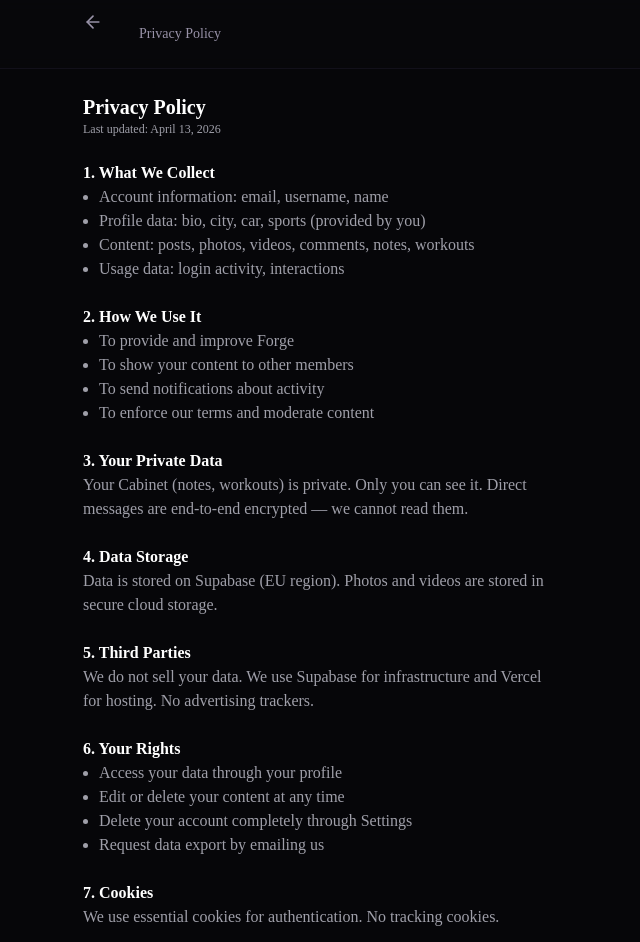
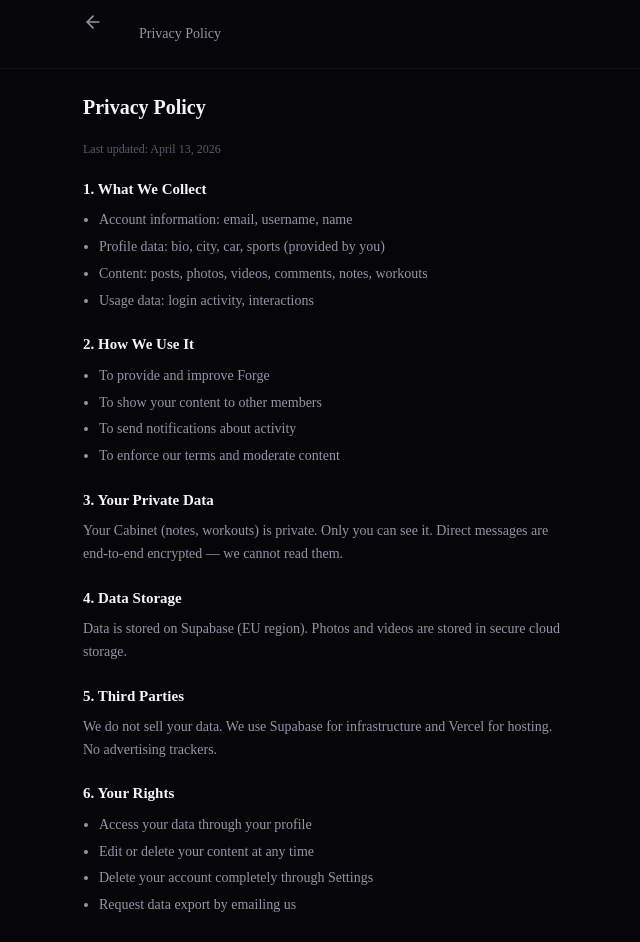
Before and after one commit to lxsmlv/forge, a Next.js app: page /privacy in a window 1280 px wide. Shown: the top 942 px of the page, without its empty margins (317-957 px from the left). Built offline with nearby package versions, Linux system fonts and the light colour scheme; no server answers.

Commit message:
i18n: Terms of Service and Privacy Policy fully translated to Russian, design-system tokens applied

```diff
--- a/src/app/privacy/page.tsx
+++ b/src/app/privacy/page.tsx
@@ -1,7 +1,14 @@
+'use client';
+
 import { ArrowLeft } from 'lucide-react';
 import Link from 'next/link';
+import { useT } from '@/lib/useT';
+import { getLocale } from '@/lib/i18n';
 
 export default function Privacy() {
+  const t = useT();
+  const locale = getLocale();
+
   return (
     <div className="min-h-screen bg-[var(--forge-black)] text-[var(--forge-text-primary)]">
       <header className="forge-header sticky top-0 z-50">
@@ -9,52 +16,110 @@ export default function Privacy() {
           <Link href="/" className="forge-press text-[var(--forge-text-secondary)] hover:text-[var(--forge-text-primary)] transition-colors">
             <ArrowLeft className="w-5 h-5" />
           </Link>
-          <span className="text-sm font-medium text-[var(--forge-text-secondary)]">Privacy Policy</span>
+          <span className="text-sm font-medium text-[var(--forge-text-secondary)]">
+            {locale === 'ru' ? 'Политика конфиденциальности' : 'Privacy Policy'}
+          </span>
         </div>
       </header>
-      <main className="max-w-lg mx-auto px-4 py-6 prose prose-invert prose-sm prose-zinc">
-        <h1 className="text-xl font-bold text-white">Privacy Policy</h1>
-        <p className="text-zinc-400 text-xs">Last updated: April 13, 2026</p>
+      <main className="max-w-lg mx-auto px-4 py-6">
+        {locale === 'ru' ? <PrivacyRU /> : <PrivacyEN />}
+      </main>
+    </div>
+  );
+}
 
-        <h2 className="text-base font-semibold text-white mt-6">1. What We Collect</h2>
-        <ul className="text-zinc-400 list-disc pl-4">
+function PrivacyEN() {
+  return (
+    <div className="flex flex-col gap-5 text-[14px] leading-relaxed text-[var(--forge-text-secondary)]">
+      <h1 className="text-xl font-bold text-[var(--forge-text-primary)]">Privacy Policy</h1>
+      <p className="text-xs text-[var(--forge-text-tertiary)]">Last updated: April 13, 2026</p>
+
+      <section><h2 className="text-[15px] font-semibold text-[var(--forge-text-primary)] mb-2">1. What We Collect</h2>
+      <ul className="list-disc pl-4 space-y-1">
         <li>Account information: email, username, name</li>
         <li>Profile data: bio, city, car, sports (provided by you)</li>
         <li>Content: posts, photos, videos, comments, notes, workouts</li>
         <li>Usage data: login activity, interactions</li>
-        </ul>
+      </ul></section>
 
-        <h2 className="text-base font-semibold text-white mt-6">2. How We Use It</h2>
-        <ul className="text-zinc-400 list-disc pl-4">
+      <section><h2 className="text-[15px] font-semibold text-[var(--forge-text-primary)] mb-2">2. How We Use It</h2>
+      <ul className="list-disc pl-4 space-y-1">
         <li>To provide and improve Forge</li>
         <li>To show your content to other members</li>
         <li>To send notifications about activity</li>
         <li>To enforce our terms and moderate content</li>
-        </ul>
+      </ul></section>
 
-        <h2 className="text-base font-semibold text-white mt-6">3. Your Private Data</h2>
-        <p className="text-zinc-400">Your Cabinet (notes, workouts) is private. Only you can see it. Direct messages are end-to-end encrypted — we cannot read them.</p>
+      <section><h2 className="text-[15px] font-semibold text-[var(--forge-text-primary)] mb-2">3. Your Private Data</h2>
+      <p>Your Cabinet (notes, workouts) is private. Only you can see it. Direct messages are end-to-end encrypted — we cannot read them.</p></section>
 
-        <h2 className="text-base font-semibold text-white mt-6">4. Data Storage</h2>
-        <p className="text-zinc-400">Data is stored on Supabase (EU region). Photos and videos are stored in secure cloud storage.</p>
+      <section><h2 className="text-[15px] font-semibold text-[var(--forge-text-primary)] mb-2">4. Data Storage</h2>
+      <p>Data is stored on Supabase (EU region). Photos and videos are stored in secure cloud storage.</p></section>
 
-        <h2 className="text-base font-semibold text-white mt-6">5. Third Parties</h2>
-        <p className="text-zinc-400">We do not sell your data. We use Supabase for infrastructure and Vercel for hosting. No advertising trackers.</p>
+      <section><h2 className="text-[15px] font-semibold text-[var(--forge-text-primary)] mb-2">5. Third Parties</h2>
+      <p>We do not sell your data. We use Supabase for infrastructure and Vercel for hosting. No advertising trackers.</p></section>
 
-        <h2 className="text-base font-semibold text-white mt-6">6. Your Rights</h2>
-        <ul className="text-zinc-400 list-disc pl-4">
+      <section><h2 className="text-[15px] font-semibold text-[var(--forge-text-primary)] mb-2">6. Your Rights</h2>
+      <ul className="list-disc pl-4 space-y-1">
         <li>Access your data through your profile</li>
         <li>Edit or delete your content at any time</li>
         <li>Delete your account completely through Settings</li>
         <li>Request data export by emailing us</li>
-        </ul>
+      </ul></section>
 
-        <h2 className="text-base font-semibold text-white mt-6">7. Cookies</h2>
-        <p className="text-zinc-400">We use essential cookies for authentication. No tracking cookies.</p>
+      <section><h2 className="text-[15px] font-semibold text-[var(--forge-text-primary)] mb-2">7. Cookies</h2>
+      <p>We use essential cookies for authentication. No tracking cookies.</p></section>
 
-        <h2 className="text-base font-semibold text-white mt-6">8. Contact</h2>
-        <p className="text-zinc-400">alex@forgeclub.app</p>
-      </main>
+      <section><h2 className="text-[15px] font-semibold text-[var(--forge-text-primary)] mb-2">8. Contact</h2>
+      <p>alex@forgeclub.app</p></section>
     </div>
   );
 }
+
+function PrivacyRU() {
+  return (
+    <div className="flex flex-col gap-5 text-[14px] leading-relaxed text-[var(--forge-text-secondary)]">
+      <h1 className="text-xl font-bold text-[var(--forge-text-primary)]">Политика конфиденциальности</h1>
+      <p className="text-xs text-[var(--forge-text-tertiary)]">Обновлено: 13 апреля 2026</p>
+
+      <section><h2 className="text-[15px] font-semibold text-[var(--forge-text-primary)] mb-2">1. Что мы собираем</h2>
+      <ul className="list-disc pl-4 space-y-1">
+        <li>Данные аккаунта: email, имя пользователя, имя</li>
+        <li>Данные профиля: биография, город, машина, виды спорта (заполняете вы)</li>
+        <li>Контент: посты, фото, видео, комментарии, заметки, тренировки</li>
+        <li>Данные использования: активность входа, взаимодействия</li>
+      </ul></section>
+
+      <section><h2 className="text-[15px] font-semibold text-[var(--forge-text-primary)] mb-2">2. Как мы используем данные</h2>
+      <ul className="list-disc pl-4 space-y-1">
+        <li>Для работы и улучшения Forge</li>
+        <li>Для показа вашего контента другим участникам</li>
+        <li>Для отправки уведомлений об активности</li>
+        <li>Для соблюдения условий и модерации контента</li>
+      </ul></section>
+
+      <section><h2 className="text-[15px] font-semibold text-[var(--forge-text-primary)] mb-2">3. Ваши приватные данные</h2>
+      <p>Ваш Кабинет (заметки, тренировки) приватный. Только вы его видите. Личные сообщения зашифрованы сквозным шифрованием — мы не можем их прочитать.</p></section>
+
+      <section><h2 className="text-[15px] font-semibold text-[var(--forge-text-primary)] mb-2">4. Хранение данных</h2>
+      <p>Данные хранятся на Supabase (регион ЕС). Фото и видео — в защищённом облачном хранилище.</p></section>
+
+      <section><h2 className="text-[15px] font-semibold text-[var(--forge-text-primary)] mb-2">5. Третьи стороны</h2>
+      <p>Мы не продаём ваши данные. Мы используем Supabase для инфраструктуры и Vercel для хостинга. Никаких рекламных трекеров.</p></section>
+
+      <section><h2 className="text-[15px] font-semibold text-[var(--forge-text-primary)] mb-2">6. Ваши права</h2>
+      <ul className="list-disc pl-4 space-y-1">
+        <li>Доступ к данным через профиль</li>
+        <li>Редактирование или удаление контента в любое время</li>
+        <li>Полное удаление аккаунта через Настройки</li>
+        <li>Запрос экспорта данных по email</li>
+      </ul></section>
+
+      <section><h2 className="text-[15px] font-semibold text-[var(--forge-text-primary)] mb-2">7. Файлы cookie</h2>
+      <p>Мы используем только необходимые cookie для аутентификации. Никаких отслеживающих cookie.</p></section>
+
+      <section><h2 className="text-[15px] font-semibold text-[var(--forge-text-primary)] mb-2">8. Контакты</h2>
+      <p>alex@forgeclub.app</p></section>
+    </div>
+  );
+}
--- a/src/app/terms/page.tsx
+++ b/src/app/terms/page.tsx
@@ -1,7 +1,14 @@
+'use client';
+
 import { ArrowLeft } from 'lucide-react';
 import Link from 'next/link';
+import { useT } from '@/lib/useT';
+import { getLocale } from '@/lib/i18n';
 
 export default function Terms() {
+  const t = useT();
+  const locale = getLocale();
+
   return (
     <div className="min-h-screen bg-[var(--forge-black)] text-[var(--forge-text-primary)]">
       <header className="forge-header sticky top-0 z-50">
@@ -9,47 +16,100 @@ export default function Terms() {
           <Link href="/" className="forge-press text-[var(--forge-text-secondary)] hover:text-[var(--forge-text-primary)] transition-colors">
             <ArrowLeft className="w-5 h-5" />
           </Link>
-          <span className="text-sm font-medium text-[var(--forge-text-secondary)]">Terms of Service</span>
+          <span className="text-sm font-medium text-[var(--forge-text-secondary)]">
+            {locale === 'ru' ? 'Условия использования' : 'Terms of Service'}
+          </span>
         </div>
       </header>
-      <main className="max-w-lg mx-auto px-4 py-6 prose prose-invert prose-sm prose-zinc">
-        <h1 className="text-xl font-bold text-white">Terms of Service</h1>
-        <p className="text-zinc-400 text-xs">Last updated: April 13, 2026</p>
+      <main className="max-w-lg mx-auto px-4 py-6">
+        {locale === 'ru' ? <TermsRU /> : <TermsEN />}
+      </main>
+    </div>
+  );
+}
 
-        <h2 className="text-base font-semibold text-white mt-6">1. Acceptance</h2>
-        <p className="text-zinc-400">By accessing Forge (forgeclub.app), you agree to these terms. If you disagree, do not use the service.</p>
+function TermsEN() {
+  return (
+    <div className="flex flex-col gap-5 text-[14px] leading-relaxed text-[var(--forge-text-secondary)]">
+      <h1 className="text-xl font-bold text-[var(--forge-text-primary)]">Terms of Service</h1>
+      <p className="text-xs text-[var(--forge-text-tertiary)]">Last updated: April 13, 2026</p>
 
-        <h2 className="text-base font-semibold text-white mt-6">2. Eligibility</h2>
-        <p className="text-zinc-400">You must be at least 16 years old. Forge is an invite-only platform. Access requires a valid invite code.</p>
+      <section><h2 className="text-[15px] font-semibold text-[var(--forge-text-primary)] mb-2">1. Acceptance</h2>
+      <p>By accessing Forge (forgeclub.app), you agree to these terms. If you disagree, do not use the service.</p></section>
 
-        <h2 className="text-base font-semibold text-white mt-6">3. Your Account</h2>
-        <p className="text-zinc-400">You are responsible for maintaining the security of your account. Do not share your credentials. You are responsible for all activity under your account.</p>
+      <section><h2 className="text-[15px] font-semibold text-[var(--forge-text-primary)] mb-2">2. Eligibility</h2>
+      <p>You must be at least 16 years old.</p></section>
 
-        <h2 className="text-base font-semibold text-white mt-6">4. Content</h2>
-        <p className="text-zinc-400">You retain ownership of content you post. By posting, you grant Forge a non-exclusive license to display your content within the platform. You must not post illegal, harmful, abusive, or hateful content. Content violating these rules will be removed.</p>
+      <section><h2 className="text-[15px] font-semibold text-[var(--forge-text-primary)] mb-2">3. Your Account</h2>
+      <p>You are responsible for maintaining the security of your account. Do not share your credentials. You are responsible for all activity under your account.</p></section>
 
-        <h2 className="text-base font-semibold text-white mt-6">5. Prohibited Conduct</h2>
-        <ul className="text-zinc-400 list-disc pl-4">
+      <section><h2 className="text-[15px] font-semibold text-[var(--forge-text-primary)] mb-2">4. Content</h2>
+      <p>You retain ownership of content you post. By posting, you grant Forge a non-exclusive license to display your content within the platform. You must not post illegal, harmful, abusive, or hateful content.</p></section>
+
+      <section><h2 className="text-[15px] font-semibold text-[var(--forge-text-primary)] mb-2">5. Prohibited Conduct</h2>
+      <ul className="list-disc pl-4 space-y-1">
         <li>Harassment, bullying, or threats</li>
         <li>Spam or misleading content</li>
         <li>Impersonation of others</li>
         <li>Sharing others' private information</li>
         <li>Circumventing security measures</li>
         <li>Using bots or automated access</li>
-        </ul>
+      </ul></section>
 
-        <h2 className="text-base font-semibold text-white mt-6">6. Termination</h2>
-        <p className="text-zinc-400">We may suspend or terminate your account for violations. You may delete your account at any time through Settings.</p>
+      <section><h2 className="text-[15px] font-semibold text-[var(--forge-text-primary)] mb-2">6. Termination</h2>
+      <p>We may suspend or terminate your account for violations. You may delete your account at any time through Settings.</p></section>
 
-        <h2 className="text-base font-semibold text-white mt-6">7. Disclaimer</h2>
-        <p className="text-zinc-400">Forge is provided "as is" without warranties. We are not liable for any damages arising from your use of the platform.</p>
+      <section><h2 className="text-[15px] font-semibold text-[var(--forge-text-primary)] mb-2">7. Disclaimer</h2>
+      <p>Forge is provided "as is" without warranties. We are not liable for any damages arising from your use of the platform.</p></section>
 
-        <h2 className="text-base font-semibold text-white mt-6">8. Changes</h2>
-        <p className="text-zinc-400">We may update these terms. Continued use constitutes acceptance of changes.</p>
+      <section><h2 className="text-[15px] font-semibold text-[var(--forge-text-primary)] mb-2">8. Changes</h2>
+      <p>We may update these terms. Continued use constitutes acceptance of changes.</p></section>
 
-        <h2 className="text-base font-semibold text-white mt-6">9. Contact</h2>
-        <p className="text-zinc-400">Questions? Email alex@forgeclub.app</p>
-      </main>
+      <section><h2 className="text-[15px] font-semibold text-[var(--forge-text-primary)] mb-2">9. Contact</h2>
+      <p>Questions? Email alex@forgeclub.app</p></section>
     </div>
   );
 }
+
+function TermsRU() {
+  return (
+    <div className="flex flex-col gap-5 text-[14px] leading-relaxed text-[var(--forge-text-secondary)]">
+      <h1 className="text-xl font-bold text-[var(--forge-text-primary)]">Условия использования</h1>
+      <p className="text-xs text-[var(--forge-text-tertiary)]">Обновлено: 13 апреля 2026</p>
+
+      <section><h2 className="text-[15px] font-semibold text-[var(--forge-text-primary)] mb-2">1. Принятие условий</h2>
+      <p>Используя Forge (forgeclub.app), вы соглашаетесь с настоящими условиями. Если вы не согласны — не используйте сервис.</p></section>
+
+      <section><h2 className="text-[15px] font-semibold text-[var(--forge-text-primary)] mb-2">2. Возраст</h2>
+      <p>Вам должно быть не менее 16 лет.</p></section>
+
+      <section><h2 className="text-[15px] font-semibold text-[var(--forge-text-primary)] mb-2">3. Ваш аккаунт</h2>
+      <p>Вы несёте ответственность за безопасность своего аккаунта. Не передавайте свои данные для входа. Вы отвечаете за все действия под вашей учётной записью.</p></section>
+
+      <section><h2 className="text-[15px] font-semibold text-[var(--forge-text-primary)] mb-2">4. Контент</h2>
+      <p>Вы сохраняете права на свой контент. Публикуя его, вы предоставляете Forge неисключительную лицензию на отображение в рамках платформы. Запрещено публиковать незаконный, вредоносный или оскорбительный контент.</p></section>
+
+      <section><h2 className="text-[15px] font-semibold text-[var(--forge-text-primary)] mb-2">5. Запрещённые действия</h2>
+      <ul className="list-disc pl-4 space-y-1">
+        <li>Травля, угрозы, оскорбления</li>
+        <li>Спам и вводящий в заблуждение контент</li>
+        <li>Выдача себя за другого человека</li>
+        <li>Распространение чужой личной информации</li>
+        <li>Обход мер безопасности</li>
+        <li>Использование ботов или автоматизированного доступа</li>
+      </ul></section>
+
+      <section><h2 className="text-[15px] font-semibold text-[var(--forge-text-primary)] mb-2">6. Прекращение доступа</h2>
+      <p>Мы можем приостановить или удалить аккаунт за нарушения. Вы можете удалить аккаунт в любое время через Настройки.</p></section>
+
+      <section><h2 className="text-[15px] font-semibold text-[var(--forge-text-primary)] mb-2">7. Отказ от гарантий</h2>
+      <p>Forge предоставляется «как есть» без гарантий. Мы не несём ответственности за ущерб, связанный с использованием платформы.</p></section>
+
+      <section><h2 className="text-[15px] font-semibold text-[var(--forge-text-primary)] mb-2">8. Изменения</h2>
+      <p>Мы можем обновить эти условия. Продолжение использования означает принятие изменений.</p></section>
+
+      <section><h2 className="text-[15px] font-semibold text-[var(--forge-text-primary)] mb-2">9. Контакты</h2>
+      <p>Вопросы? Пишите на alex@forgeclub.app</p></section>
+    </div>
+  );
+}
```
Lines whose indentation alone changed are shown as unchanged.
